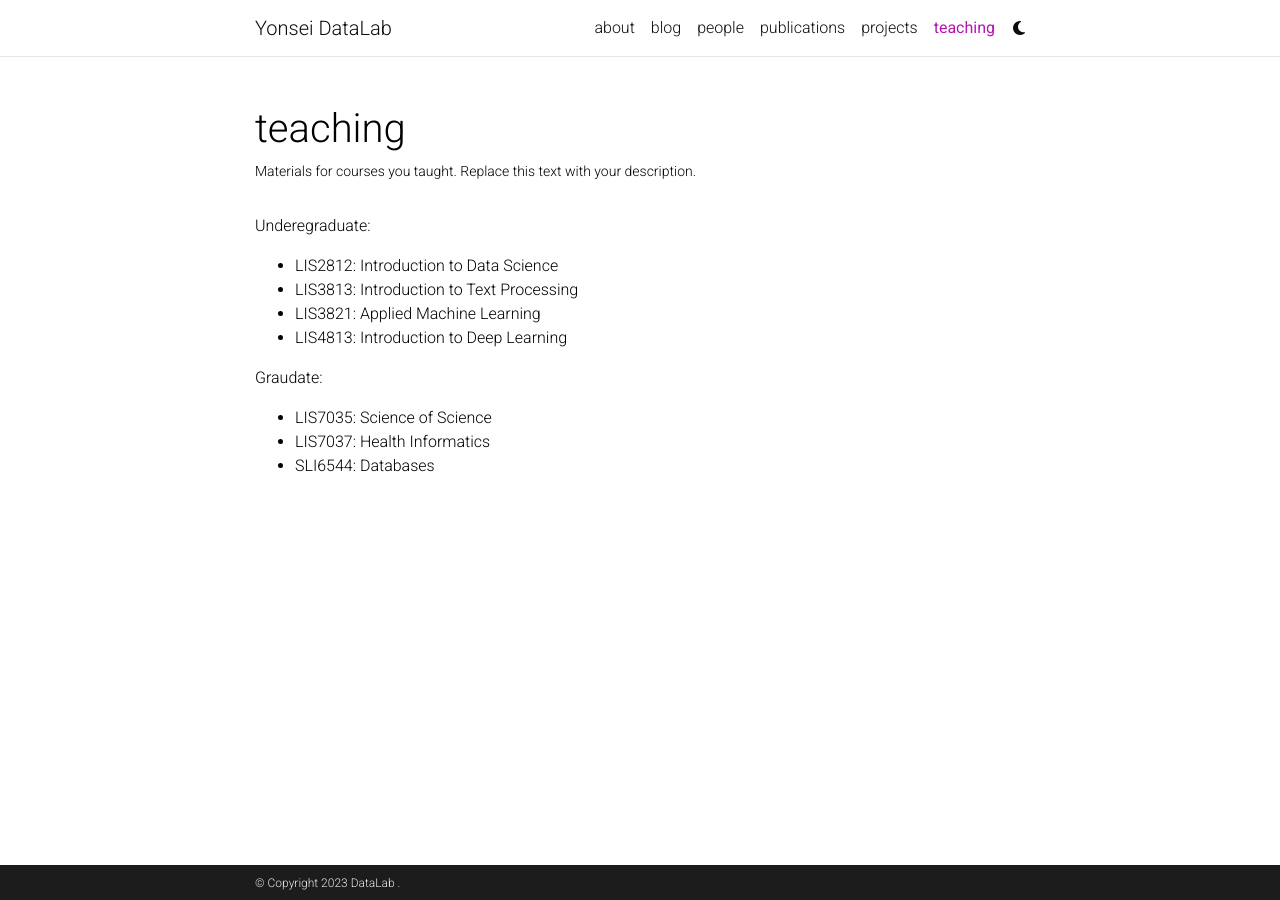
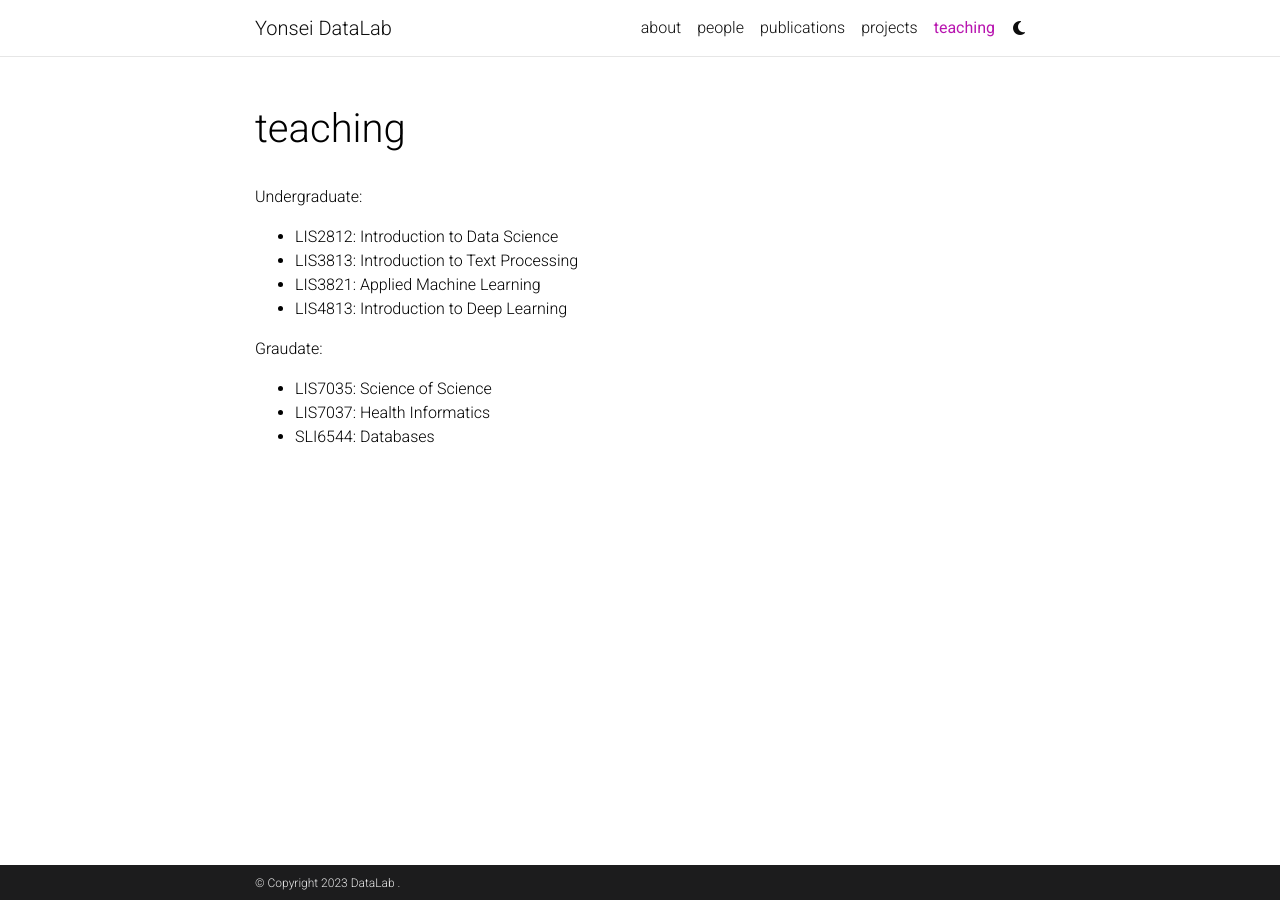
Before and after one commit to infosci/infosci.github.io, a Jekyll site: the page built from _pages/teaching.md, in a window 1280 px wide. Built offline with Jekyll 4.4.1, drawn with Linux system fonts in a browser that asks for light colours; comment, search, counter and statistics services are not loaded; a style sheet for code colours, icons or effects is not loaded.

Commit message:
remove blog

```diff
--- a/_config.yml
+++ b/_config.yml
@@ -121,7 +121,7 @@
 # -----------------------------------------------------------------------------
 
 blog_name:  # blog_name will be displayed in your blog page
-blog_nav_title: blog # your blog must have a title for it to be displayed in the nav bar
+blog_nav_title: # your blog must have a title for it to be displayed in the nav bar
 blog_description: a simple whitespace theme for academics
 permalink: /blog/:year/:title/
 
--- a/_pages/teaching.md
+++ b/_pages/teaching.md
@@ -2,12 +2,12 @@
 layout: page
 permalink: /teaching/
 title: teaching
-description: Materials for courses you taught. Replace this text with your description.
+description:
 nav: true
 nav_order: 4
 ---
 
-Underegraduate:
+Undergraduate:
 
 * LIS2812: Introduction to Data Science
 * LIS3813: Introduction to Text Processing
```
